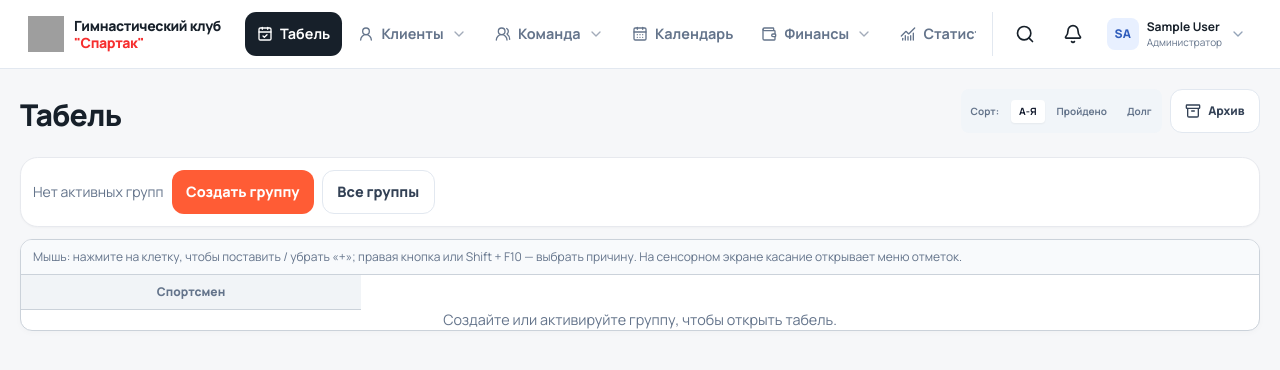
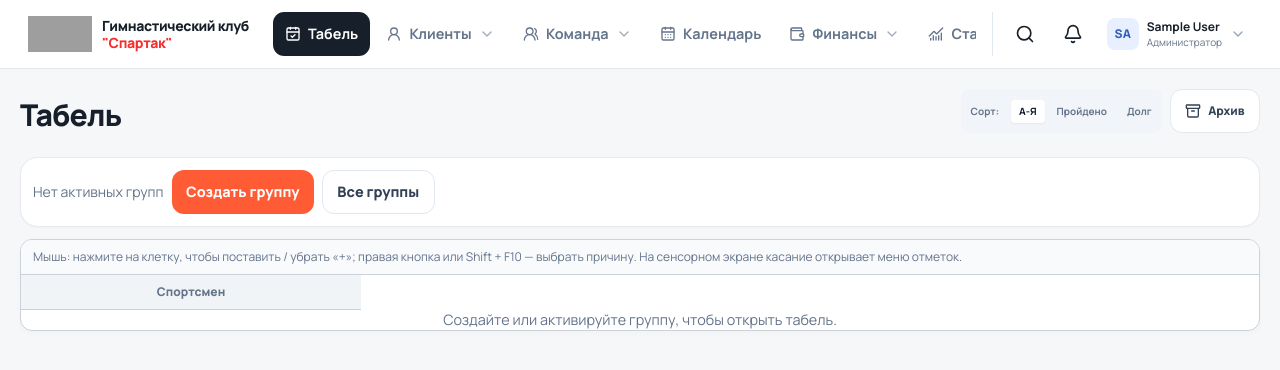
Before and after one commit to EscapingKotaro/SuperMeatCHV, a Django app: page / in a window 1280 px wide. Shown: the top 370 px of the page. Run offline with Django 5.2, Linux system fonts and the light colour scheme; the visitor is signed in with stand-in values (Sample User, id 1); data that the repository does not hold is empty; some libraries are stand-ins or nearby versions; grey boxes are pictures that could not be loaded.

Commit message:
Update base.html

```diff
--- a/crm/templates/crm/base.html
+++ b/crm/templates/crm/base.html
@@ -32,7 +32,7 @@
 
             <!-- Логотип -->
             <a href="{% url 'attendance' %}" class="mr-2 flex shrink-0 items-center gap-2.5">
-                <img src="{% static 'crm/ico.png' %}" alt="Спартак" class="h-9 w-9" aria-hidden="true">
+                <img src="{% static 'crm/ico.png' %}" alt="Спартак" class="h-9 w-16" aria-hidden="true">
                 <span class="hidden text-sm font-extrabold leading-tight tracking-tight sm:block">
                     Гимнастический клуб<br>
                     <span class="text-[#F62E2E]">"Спартак"</span>
```
